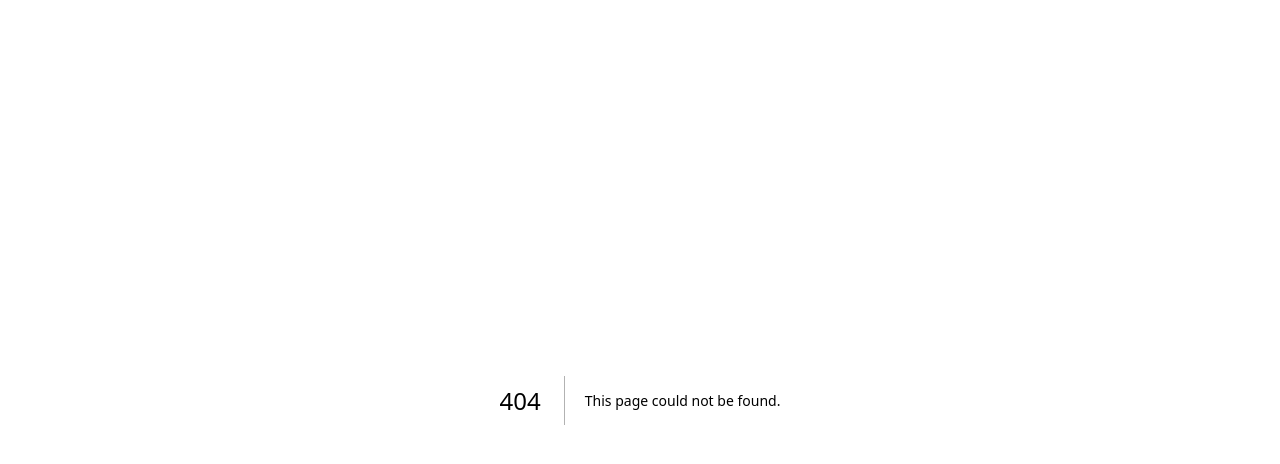
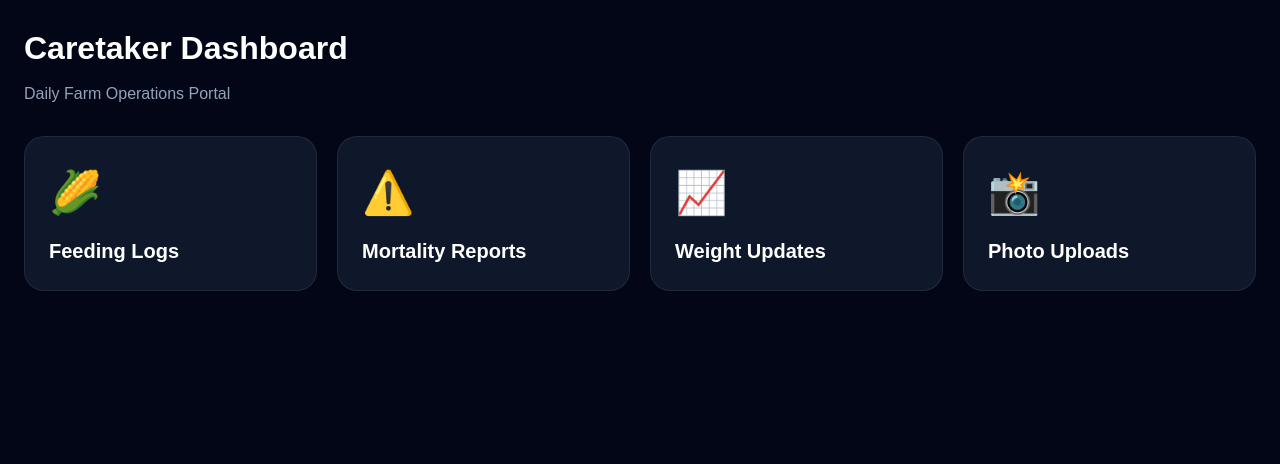
Before and after one commit to tinaleung74-blip/farmconnect-live, a Next.js app: page /caretaker/dashboard in a window 1280 px wide. Before the commit this address had no page. Shown: the top 464 px of the page. Built offline with nearby package versions, Linux system fonts and the light colour scheme.

Commit message:
Add caretaker portal

```diff
--- /dev/null
+++ b/app/caretaker/dashboard/page.tsx
@@ -0,0 +1,109 @@
+"use client";
+
+import Link from "next/link";
+
+export default function CaretakerDashboard() {
+  return (
+    <main
+      style={{
+        minHeight: "100vh",
+        background: "#020617",
+        color: "white",
+        padding: 24,
+      }}
+    >
+      <h1
+        style={{
+          fontSize: 32,
+          fontWeight: 800,
+          marginBottom: 10,
+        }}
+      >
+        Caretaker Dashboard
+      </h1>
+
+      <p
+        style={{
+          color: "#94a3b8",
+          marginBottom: 30,
+        }}
+      >
+        Daily Farm Operations Portal
+      </p>
+
+      <div
+        style={{
+          display: "grid",
+          gridTemplateColumns: "repeat(auto-fit,minmax(250px,1fr))",
+          gap: 20,
+        }}
+      >
+        <DashboardCard
+          title="Feeding Logs"
+          icon="🌽"
+          href="/caretaker/feeding"
+        />
+
+        <DashboardCard
+          title="Mortality Reports"
+          icon="⚠️"
+          href="/caretaker/mortality"
+        />
+
+        <DashboardCard
+          title="Weight Updates"
+          icon="📈"
+          href="/caretaker/weight"
+        />
+
+        <DashboardCard
+          title="Photo Uploads"
+          icon="📸"
+          href="/caretaker/photos"
+        />
+      </div>
+    </main>
+  );
+}
+
+function DashboardCard({
+  title,
+  icon,
+  href,
+}: {
+  title: string;
+  icon: string;
+  href: string;
+}) {
+  return (
+    <Link
+      href={href}
+      style={{
+        background: "#0f172a",
+        border: "1px solid rgba(255,255,255,0.08)",
+        borderRadius: 20,
+        padding: 24,
+        textDecoration: "none",
+        color: "white",
+      }}
+    >
+      <div
+        style={{
+          fontSize: 42,
+          marginBottom: 12,
+        }}
+      >
+        {icon}
+      </div>
+
+      <div
+        style={{
+          fontSize: 20,
+          fontWeight: 700,
+        }}
+      >
+        {title}
+      </div>
+    </Link>
+  );
+}
```
Also changed, not shown: app/caretaker/login/page.tsx (added).
